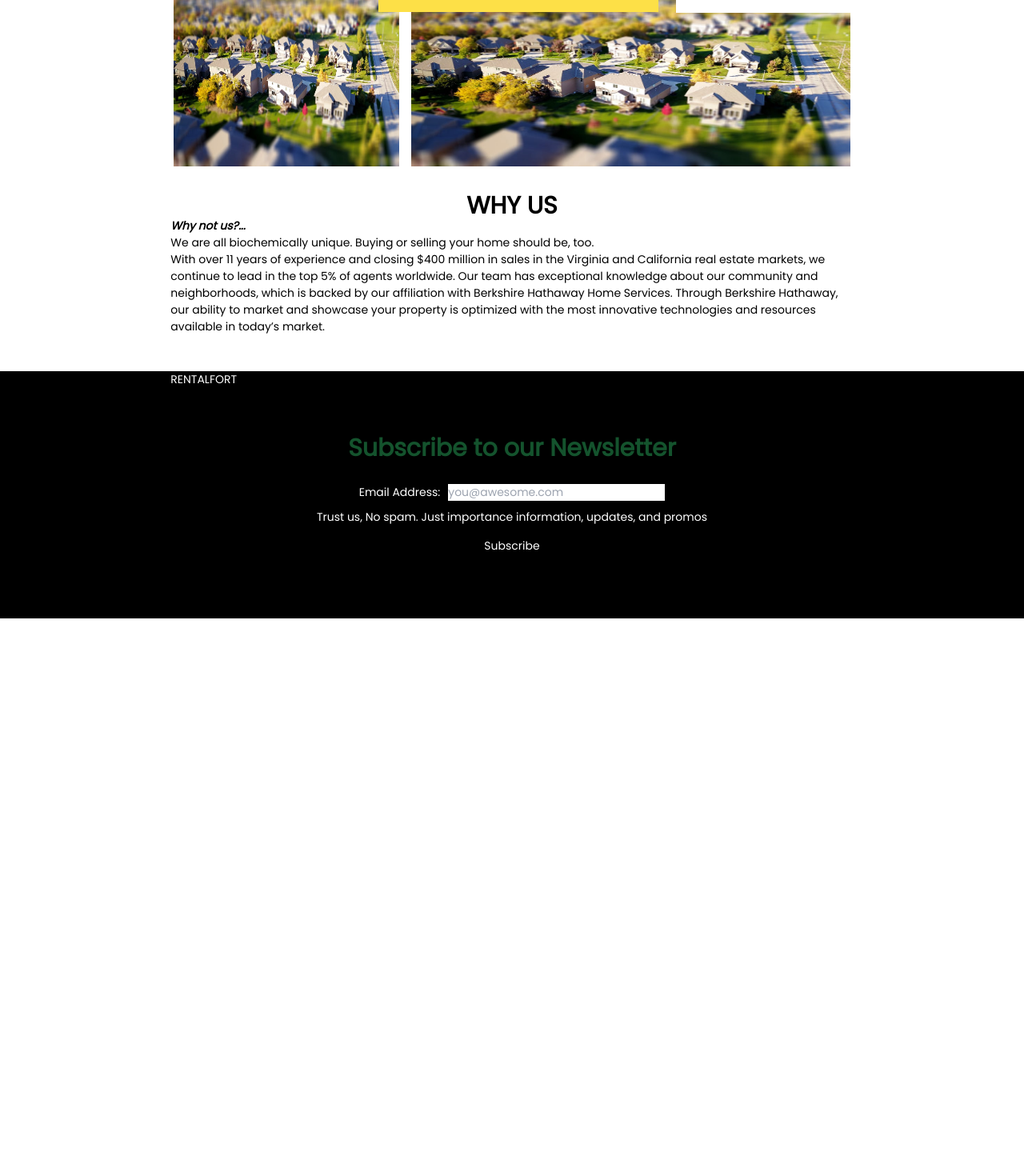
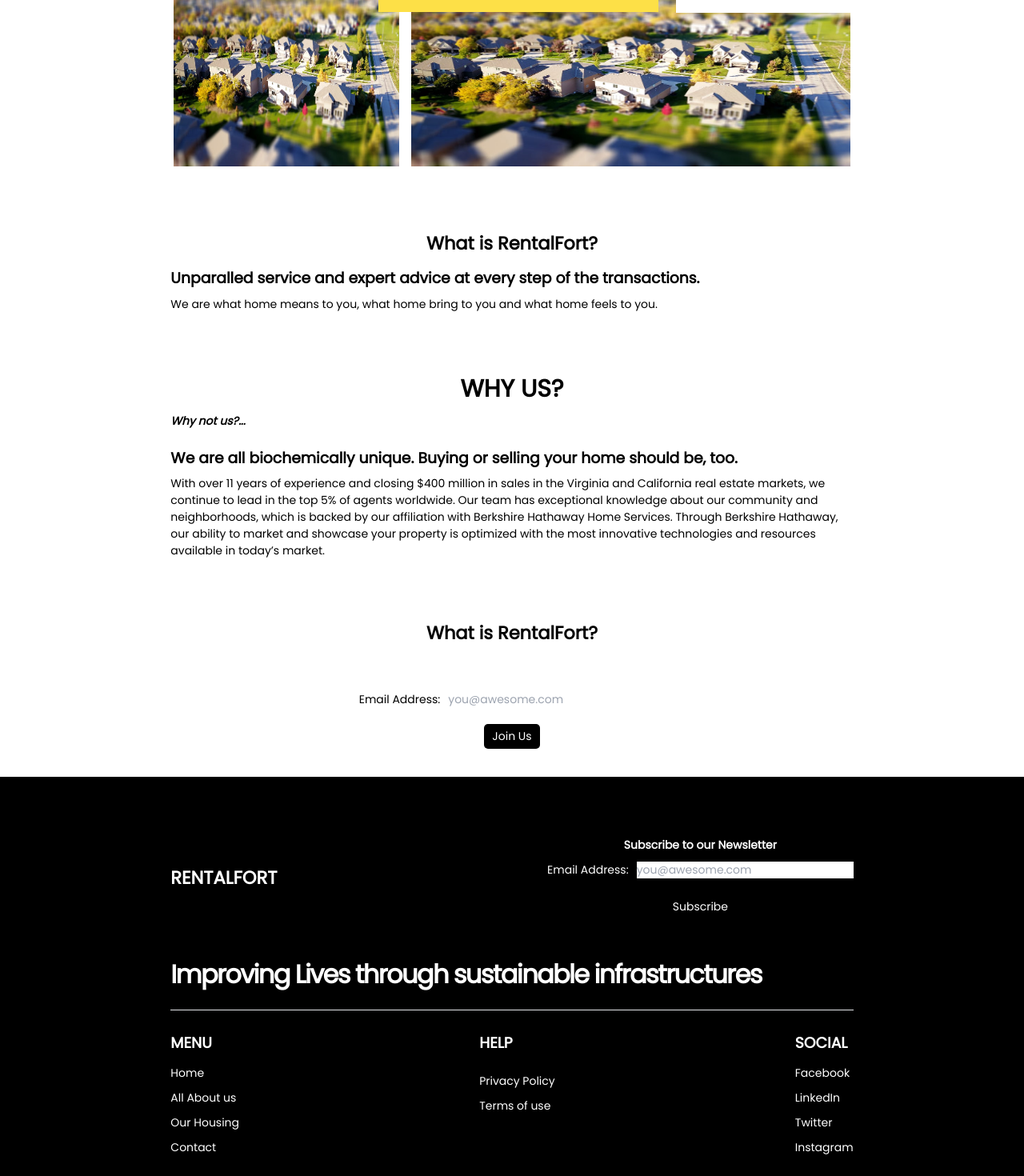
Before and after one commit to Keevah9/realFort, a Next.js app: page /About in a window 1280 px wide. Shown: the part 1255-2725 px from the top of the page at 80% size. Before the commit the page ends 2028 px from the top, so only its background shows below. Built offline with nearby package versions, Linux system fonts and the light colour scheme.

Commit message:
added product page

```diff
--- a/components/FAQ.jsx
+++ b/components/FAQ.jsx
@@ -1,4 +1,5 @@
 import React from 'react'
+import Link from 'next/link'
 
 const FAQ = () => {
   return (
@@ -8,13 +9,13 @@ const FAQ = () => {
           <h3 className='w-full text-center sm:text-left text-[4vw] md:text-[2.8vw] lg:text-[2vw] tracking-[-0.05em] font-bold '>Get to know us</h3>
         <p className='text-3xl font-bold pt-16'>Our culture</p>
         <ul className='py-6'>
-          <li className='py-4'><a href="">What is RentalFort?</a></li>
-          <li><a href="">Why US?</a></li>
-          <li className='pt-4'><a href="">What are the property types in RentalFort?</a></li>
+          <li className='py-4'><a href='/About#what' scroll={false}>What is RentalFort?</a></li>
+          <li className='py-4'><a href='/About#why' scroll={false}>Why US?</a></li>
+          <li className='pt-4'><a href='/About#types' scroll={false}>What are the property types in RentalFort?</a></li>
 
         </ul>
         </div>
-        <button className='h-fit mb-8 md:mt-10 rounded-xl px-6 py-2 bg-black text-white'><a href="/Newsletter">Join US </a></button>
+        <button className='h-fit mb-8 md:mt-10 rounded-xl px-6 py-2 bg-black text-white'><a href="/About#news" scroll={false}>Join US </a></button>
       </div>
       <div className='md:w-1/2'>
         <img
--- a/pages/Newsletter.js
+++ b/components/Newsletter.jsx
@@ -36,13 +36,13 @@ useEffect(()=>{
     return () => clearTimeout(timeout);
 },[message])
     return (
-      <div className="py-16 px-12 " id="join">
-        <h2 className="text-center font-bold text-5xl pb-12 mt-8 text-green-900">
+      <>
+        <h2 className="text-center mx-auto font-bold  pb-4 mt-8 text-white">
           {sub}
         </h2>
         <form
           onSubmit={subscribe}
-          className="text-center h-full mt-120mx-auto "
+          className="text-center h-full mt-12mx-auto "
         >
           <label htmlFor="email-input" className="pr-4 ">
             {"Email Address:"}
@@ -57,7 +57,7 @@ useEffect(()=>{
           />
 
           <div>
-            <p className="pt-4">{message ? message : `${trust}`}</p>
+            <p className="pt-4 ">{message ? message : `${trust}`}</p>
           </div>
           <button
             type="submit"
@@ -66,16 +66,16 @@ useEffect(()=>{
             {join}
           </button>
         </form>
-      </div>
+      </>
     );
   }
 
 function Newsletter() {
   return (
-    <>
+    <div id='news'>
 
       <News join="Join Us" trust="" />
-    </>
+    </div>
   );
 }
 export default Newsletter
--- /dev/null
+++ b/components/RentalFort.jsx
@@ -0,0 +1,17 @@
+import React from 'react'
+
+const RentalFort = () => {
+  return (
+    <div className='mt-28' id='what'>
+          <h2 className='text-center py-4 text-4xl font-bold'>
+            What is RentalFort?
+          </h2>
+          <h3 className="text-3xl font-bold py-4 ">
+            Unparalled service and expert advice at every step of the transactions.
+          </h3>
+          <p>We are what home means to you, what home bring to you and what home feels to you. </p>
+        </div>
+  )
+}
+
+export default RentalFort
--- /dev/null
+++ b/components/RentalTypes.jsx
@@ -0,0 +1,17 @@
+import React from 'react'
+
+const RentalTypes = () => {
+  return (
+    <div className='mt-28' id='what'>
+          <h2 className='text-center py-4 text-4xl font-bold'>
+            What is RentalFort?
+          </h2>
+          <h3 className="text-3xl font-bold py-4 ">
+
+          </h3>
+          <p></p>
+    </div>
+  )
+}
+
+export default RentalTypes
--- /dev/null
+++ b/components/WhyRental.jsx
@@ -0,0 +1,30 @@
+import React from 'react'
+
+const WhyRental = () => {
+  return (
+    <div className="mt-32" id="why">
+          <h2 className="font-bold text-center sm:text-5xl text-3xl">
+            WHY US?
+          </h2>
+          <h4 className="italic font-bold py-6">Why not us?...</h4>
+          <h3 className="text-3xl font-bold py-4">
+            {/* UNPARALLELED SERVICE AND EXPERT ADVICE AT EVERY STEP OF THE REAL
+            ESTATE TRANSACTION. */}
+            We are all biochemically unique. Buying or selling your home should
+            be, too.
+          </h3>
+          <p>
+            With over 11 years of experience and closing $400 million in sales
+            in the Virginia and California real estate markets, we continue to
+            lead in the top 5% of agents worldwide. Our team has exceptional
+            knowledge about our community and neighborhoods, which is backed by
+            our affiliation with Berkshire Hathaway Home Services. Through
+            Berkshire Hathaway, our ability to market and showcase your property
+            is optimized with the most innovative technologies and resources
+            available in today’s market.
+          </p>
+        </div>
+  )
+}
+
+export default WhyRental
--- a/components/index.js
+++ b/components/index.js
@@ -1,9 +1,13 @@
 export { default as Main } from "../components/Main";
 export { default as WhatReal } from "../components/WhatReal";
-export { default as Products } from "../pages/Newsletter";
+// export { default as Products } from "./Newsletter";
 export { default as Navbar } from "../components/Navbar";
 export { default as FAQ } from "../components/FAQ";
 export { default as ComfortSec } from "../components/ComfortSec";
 export { default as Banner } from "../components/Banner";
 export { default as AboutSec } from "../components/AboutSec";
 export { default as ShortAbout } from "../components/ShortAbout";
+export { default as RentalFort } from "../components/RentalFort";
+export { default as WhyRental } from "../components/WhyRental";
+export { default as RentalTypes } from "../components/RentalTypes";
+export { default as Newsletter } from "../components/Newsletter";
--- a/containers/Footer.jsx
+++ b/containers/Footer.jsx
@@ -1,16 +1,43 @@
 import React from 'react'
-import { News } from '../pages/Newsletter'
+import { News } from '../components/Newsletter'
 
 const Footer = () => {
   return (
-    <div className='w-full mx-auto md:w-5/6 lg:w-4/6 pb-6 px-10 h-auto md:px-0'>
-      <div>
-        <h2>RENTALFORT</h2>
-        <News sub='Subscribe to our Newsletter'
-        trust='Trust us, No spam. Just importance information, updates, and promos'
+    <section className='w-full mx-auto md:w-5/6 lg:w-4/6 pb-6 px-10 h-auto md:px-0 py-12'>
+      <div className='sm:flex justify-between items-center'>
+        <h2 className='text-center font-bold text-4xl'>RENTALFORT</h2>
+        <div className="py-10 items-center  justify-end  " id="join">
+          <News sub='Subscribe to our Newsletter'
+        trust=''
         join='Subscribe'/>
+        </div>
+
       </div>
-    </div>
+      <h3 className='w-full text-center md:text-left text-[4.5vw] md:text-[3.2vw] lg:text-[2.5vw] tracking-[-0.05em] font-bold' >Improving Lives through sustainable infrastructures</h3>
+      <div className='border-t my-8 border-1 mx-auto sm:mx-0 w-full'>
+        </div>
+      <div className='flex justify-between pt-4'>
+        <div>
+          <h3 className='font-bold text-3xl pb-6'>MENU</h3>
+          <p><a href="/">Home</a></p>
+          <p className='py-4'><a href='/About' className=''>All About us</a></p>
+          <p ><a href='/RealEstate' >Our Housing</a></p>
+          <p className='pt-4'><a href='/About/#contacts' className=''>Contact</a></p>
+        </div>
+        <div>
+          <h3 className='font-bold text-3xl pb-6'>HELP</h3>
+          <p className='py-4'><a href='/Policy'>Privacy Policy</a></p>
+          <p><a href='/Terms'>Terms of use</a></p>
+        </div>
+        <div>
+          <h3 className='font-bold text-3xl pb-6'>SOCIAL</h3>
+          <p><a href="#">Facebook</a></p>
+          <p className='py-4'><a href="#">LinkedIn</a></p>
+          <p><a href="#">Twitter</a></p>
+          <p className='py-4'><a href="#">Instagram</a></p>
+        </div>
+      </div>
+    </section>
   )
 }
 
--- a/pages/About.js
+++ b/pages/About.js
@@ -1,14 +1,6 @@
 import React from 'react'
-import { Main,ShortAbout } from '../components'
+import { Main,ShortAbout, RentalFort, WhyRental, RentalTypes,Newsletter } from '../components'
 
-// export const Aboutus = () => {
-//   return (
-//     <section className="my-12 relative sm:px-8 md:px-0">
-
-
-//     </section>
-//   );
-// }
 const About =()=>{
     return (
       <>
@@ -19,7 +11,7 @@ const About =()=>{
           </h2>
         </div>
         <ShortAbout
-          head="We were first established as Contractor, now we are House builders"
+          head="We were first established as Contractor, now we are Home builders"
           desc="We have since specialised in finding the best homes that suit
                 your family and need conditions. We are grounded in strog
                 infrastructures that have been reinforced in concrete frames
@@ -34,26 +26,10 @@ const About =()=>{
           photo1="/assets/real1.jpeg"
           photo2="/assets/real1.jpeg"
         />
-        <div className="my-12">
-          <h2 className="font-bold text-center sm:text-5xl text-3xl">WHY US</h2>
-          <h4 className="italic font-bold">Why not us?...</h4>
-          <h2>
-            {/* UNPARALLELED SERVICE AND EXPERT ADVICE AT EVERY STEP OF THE REAL
-            ESTATE TRANSACTION. */}
-            We are all biochemically unique. Buying or selling your home should
-            be, too.
-          </h2>
-          <p>
-            With over 11 years of experience and closing $400 million in sales
-            in the Virginia and California real estate markets, we continue to
-            lead in the top 5% of agents worldwide. Our team has exceptional
-            knowledge about our community and neighborhoods, which is backed by
-            our affiliation with Berkshire Hathaway Home Services. Through
-            Berkshire Hathaway, our ability to market and showcase your property
-            is optimized with the most innovative technologies and resources
-            available in today’s market.
-          </p>
-        </div>
+        <RentalFort/>
+        <WhyRental/>
+        <RentalTypes/>
+        <Newsletter/>
       </>
     );
 }
--- /dev/null
+++ b/pages/Policy.js
@@ -0,0 +1,28 @@
+import React from "react";
+
+const Policy = () => {
+  return (
+    <div className="py-8 h-full w-full mb-36 xl:mb-40">
+      <h1 className="font-bold text-4xl py-8">Privacy Policy</h1>
+      <div className="mt-8">
+        <p>
+          We can ship to virtually any address in the world. Note that there are
+          restrictions on some products, and some products cannot be shipped to
+          international destinations. When you place an order, we will estimate
+          shipping and delivery dates for you based on the availability of your
+          items and the shipping options you choose.
+        </p>
+        <p>
+          Depending on the shipping provider you choose, shipping date estimates
+          may appear on the shipping quotes page. Please also note that the
+          shipping rates for many items we sell are weight-based. The weight of
+          any such item can be found on its detail page. To reflect the policies
+          of the shipping companies we use, all weights will be rounded up to
+          the next full pound.
+        </p>
+      </div>
+    </div>
+  );
+};
+
+export default Policy;
--- /dev/null
+++ b/pages/Terms.js
@@ -0,0 +1,40 @@
+import React from "react";
+
+const Terms = () => {
+  return (
+    <section className="py-8 h-full w-full mb-20">
+      <h1 className="font-bold text-4xl  py-8">Terms of use</h1>
+      <div>
+        <p className="py-4">
+          You may return most new, unopened items within 30 days of delivery for
+          a full refund. We'll also pay the return shipping costs if the return
+          is a result of our error (you received an incorrect or defective item,
+          etc.). You should expect to receive your refund within four weeks of
+          giving your package to the return shipper, however, in many cases you
+          will receive a refund more quickly.
+        </p>
+        <p>
+          This time period includes the transit time for us to receive your
+          return from the shipper (5 to 10 business days), the time it takes us
+          to process your return once we receive it (3 to 5 business days), and
+          the time it takes your bank to process our refund request (5 to 10
+          business days).
+        </p>
+        <p className="py-4">
+          If you need to return an item, please
+          <a
+            className="text-yellow-500 font-bold px-2"
+            href="mailto:rentalhort@gmail.com"
+          >
+            Contact us
+          </a>
+          with your order number and details about the product you would like to
+          return. We will respond quickly with instructions for how to return
+          items from your order.
+        </p>
+      </div>
+    </section>
+  );
+};
+
+export default Terms;
```
